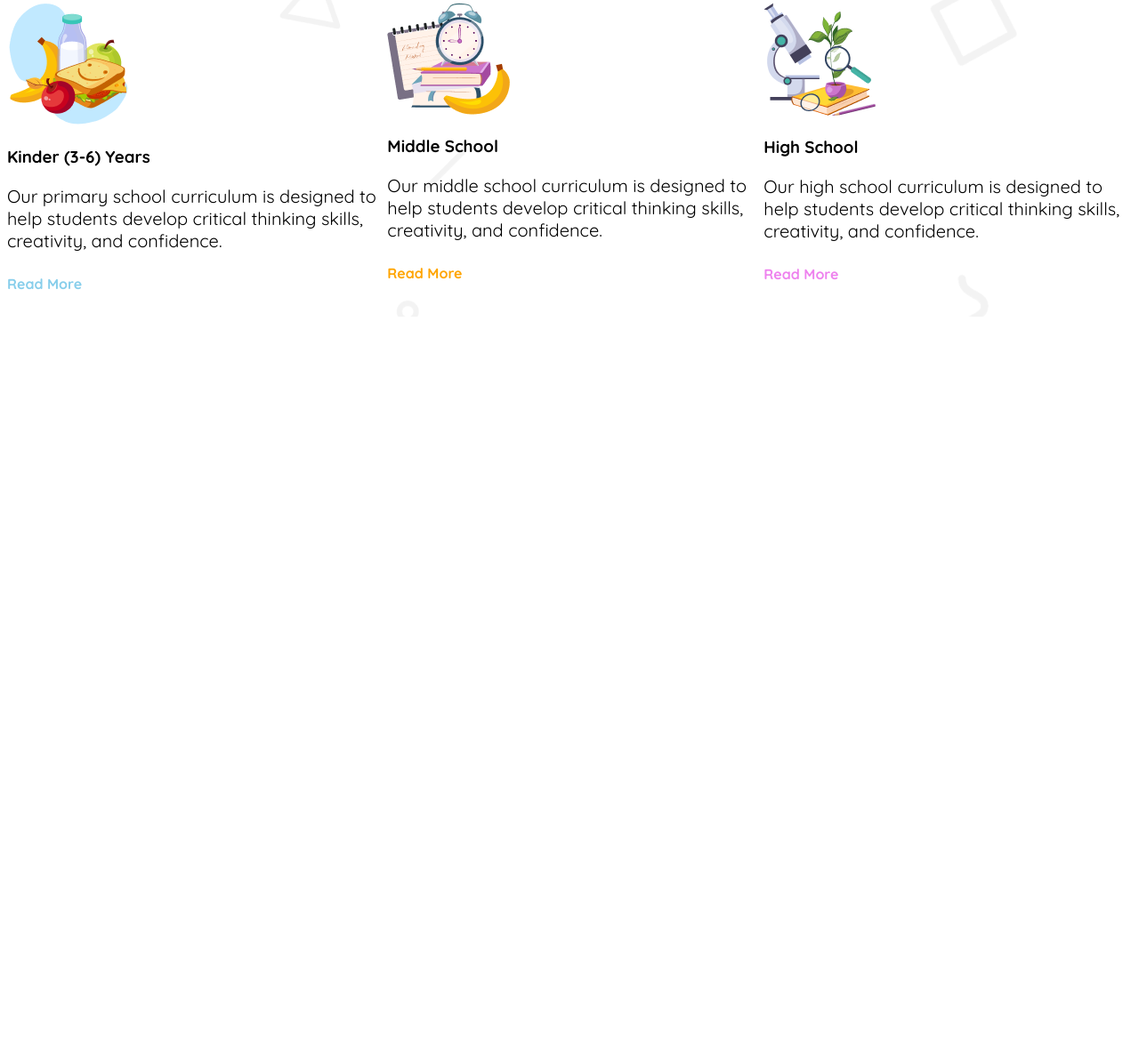
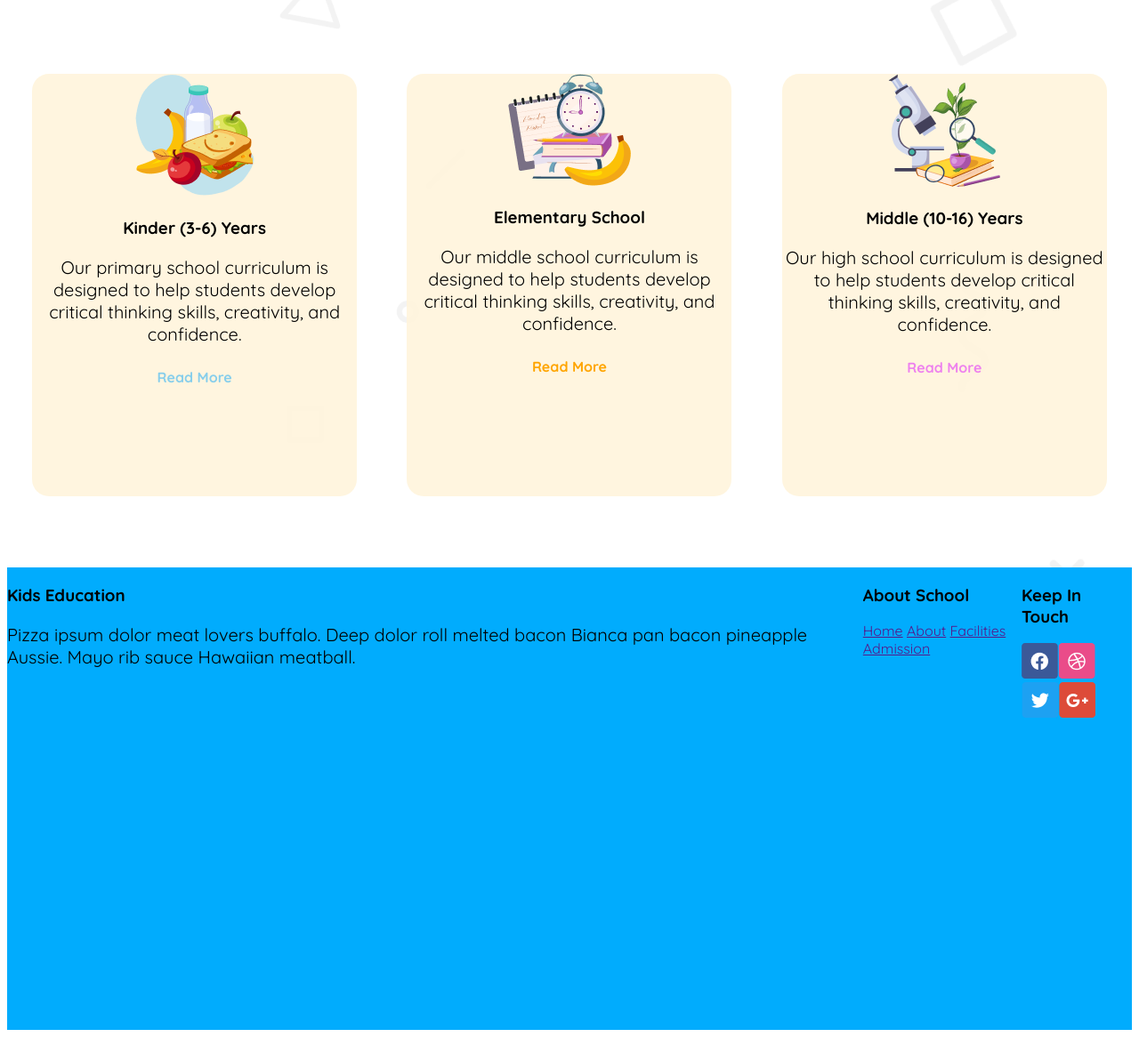
Before and after one commit to Toufiq98/Kid-School, a plain HTML site: page index.html in a window 1280 px wide. Shown: the part 881-2047 px from the top of the page at 89% size. Before the commit the page ends 1245 px from the top, so only its background shows below. Drawn offline with Linux system fonts and the light colour scheme.

Commit message:
footer and main complete

```diff
--- a/index.html
+++ b/index.html
@@ -42,26 +42,47 @@
         </div>
 
         <div class="class display-flex">
-            <div class="card">
+            <div class="card" style="width: 365px; height: 475px;">
                 <img src="assets/kinder.png" alt="">
                 <h3>Kinder (3-6) Years</h3>
                 <p>Our primary school curriculum is designed to help students develop critical thinking skills, creativity, and confidence.</p>
                 <h5 style="color: skyblue;">Read More</h5>
             </div>
-            <div class="card">
+            <div class="card" style="width: 365px; height: 475px;">
                 <img src="assets/elementary.png" alt="">
-                <h3>Middle School</hh3>
+                <h3>Elementary School</h3>
                 <p>Our middle school curriculum is designed to help students develop critical thinking skills, creativity, and confidence.</p>
                 <h5 style="color: orange;">Read More</h5>
             </div>
-            <div class="card">
+            <div class="card" style="width: 365px; height: 475px;">
                 <img src="assets/middle.png" alt="">
-                <h3>High School</h3>
+                <h3>Middle (10-16) Years</h3>
                 <p>Our high school curriculum is designed to help students develop critical thinking skills, creativity, and confidence.</p>
                 <h5 style="color: violet;">Read More</h5>
             </div>
         </div>
     </main>
-    <footer></footer>
+    <footer class="footer">
+        <div class="footer display-flex" style="background-color: #01ACFD;">
+            <div class="logo">
+                <h3>Kids Education</h3>
+                <p>Pizza ipsum dolor meat lovers buffalo. Deep dolor roll melted bacon Bianca pan bacon pineapple Aussie. Mayo rib sauce Hawaiian meatball.</p>
+            </div>
+            <div class="About">
+                <h3>About School</h3>
+                <div class="nav">
+                    <a href="">Home</a>
+                    <a href="">About</a>
+                    <a href="">Facilities</a>
+                    <a href="">Admission</a></div>
+            </div>
+            <div class="touch">
+                <h3>Keep In Touch</h3>
+                <div class="social">
+                    <img src="assets/fb.png" alt=""><img src="assets/dribble.png" alt=""><img src="assets/twitter.png" alt=""><img src="assets/google+.png" alt="">
+                </div>
+            </div>
+        </div>
+    </footer>
 </body>
 </html>
--- a/style.css
+++ b/style.css
@@ -9,6 +9,7 @@
 
   .display-flex{
     display: flex;
+    justify-content: space-around;
   }
   .navbar{
     justify-content: space-between;
@@ -82,7 +83,28 @@
   font-size: 16px;
   font-weight: 700;
  }
+
+ .card{
+  margin-top: 80px;
+  justify-items: center;
+  text-align: center;
+  border-radius: 19px;
+  background-color: rgba(255,244,220,0.9);
+  margin-bottom: 80px;
+ }
+
+
+
  card > p{
   font-size: 16px;
   font-weight: 400;
  }
+
+ .card1{
+
+ }
+
+ .footer{
+  height: 520px;
+  width: 100%;
+ }
```
